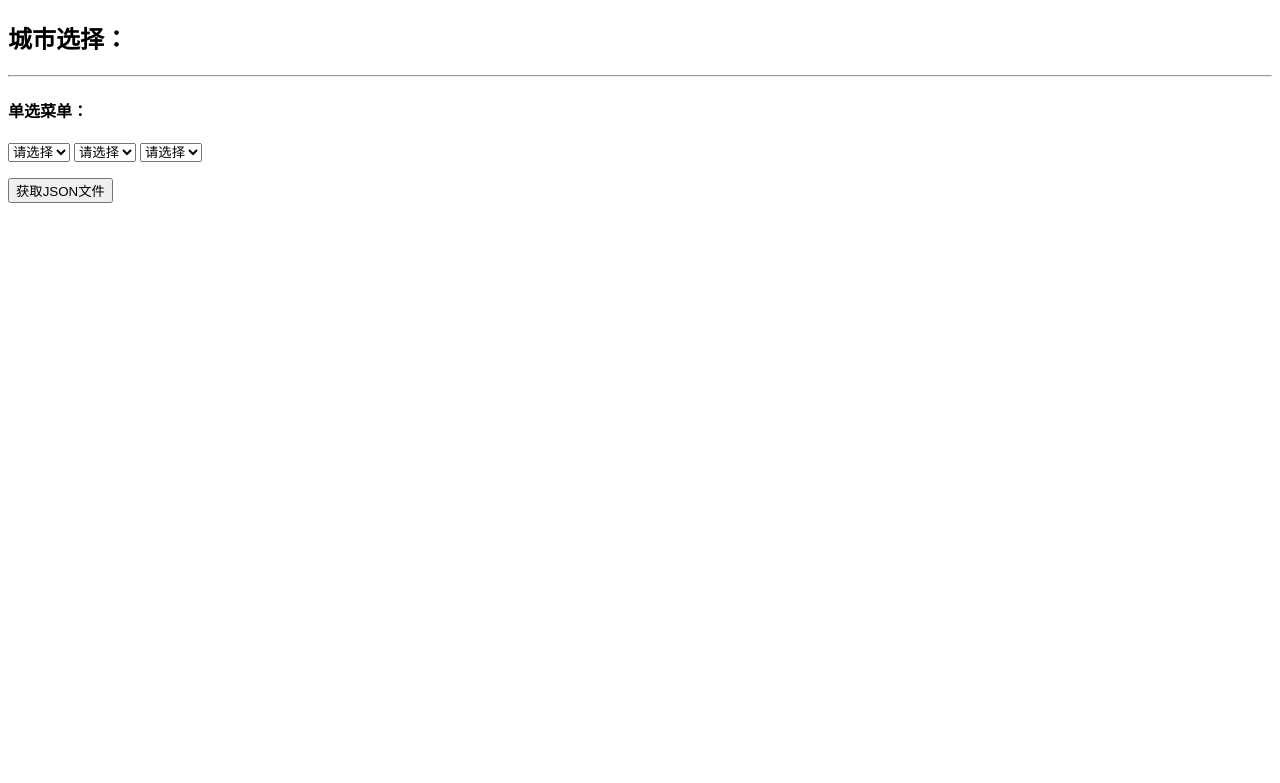
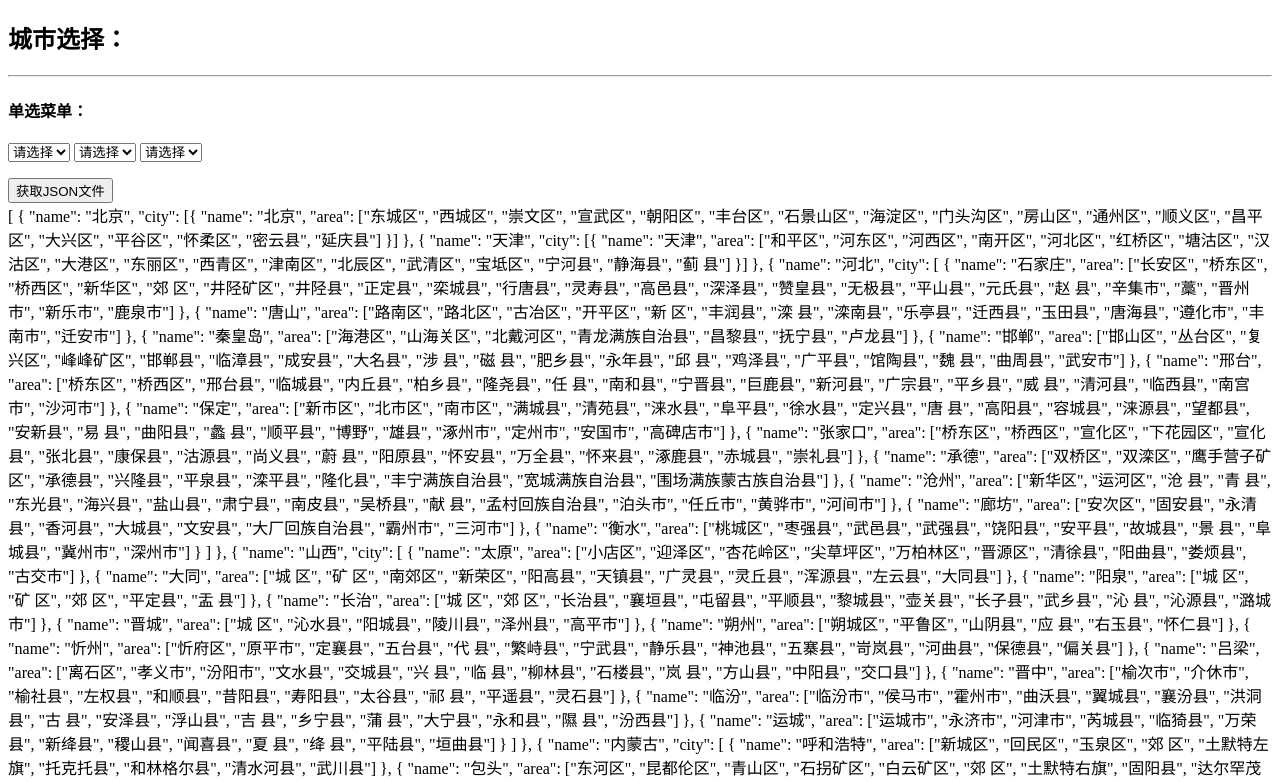
Before and after one commit to Coyeah/widget-Js, a plain HTML site: page threeLinkage/index.html in a window 1280 px wide. Both pictures are taken after a click on the button "获取JSON文件". Shown: the top 783 px of the page. Drawn offline with Linux system fonts and the light colour scheme.

```diff
--- a/threeLinkage/index.html
+++ b/threeLinkage/index.html
@@ -25,11 +25,11 @@
 	<div id="json"></div>
 <!-- JavaScript -->
 <script type="text/javascript">
-// $("button").click(function(){
-// 	$.post('./city.json', function(data){
-// 		$("#json").html(data);
-// 	});
-// });
+$("button").click(function(){
+	$.post('./cityLinkage.txt', function(data){
+		$("#json").html(data);
+	});
+});
 var area;
 var nothing = "<option value=\"\">请选择</option>"
 $(document).ready(function(){
```
Also changed, not shown: README.md, gif_File/calendar.gif (renamed from calendar.gif), gif_File/dazzleHover.gif (renamed from dazzleHover.gif), gif_File/progressBar.gif (renamed from progressBar.gif), gif_File/sidebar.gif (renamed from sidebar.gif), gif_File/threeLinkage.gif (added), 5 other files.
